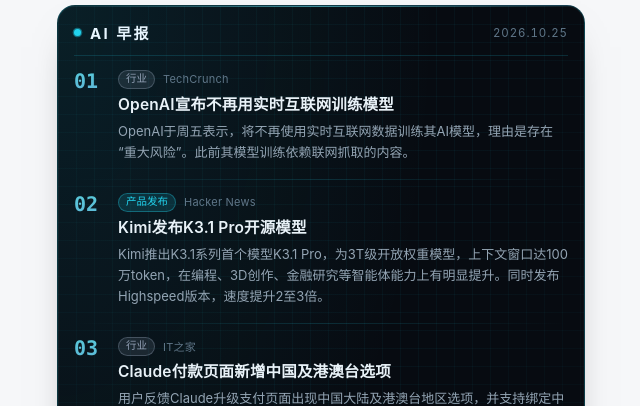
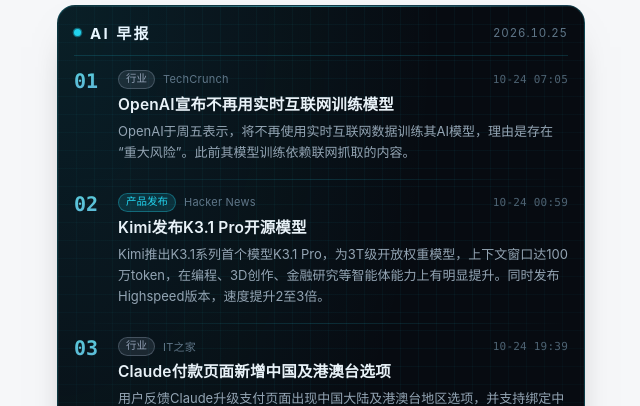
Before and after one commit to Daniel-BBy/Daily-assistant, a website with bundled scripts: page web/index.html in a window 1280 px wide. Shown: the part 363-769 px from the top of the page, without its empty margins (319-959 px from the left). Built offline with nearby package versions, Linux system fonts and the light colour scheme; files whose address does not match are found by name.

Commit message:
早报每条显示北京时间（显式 Asia/Shanghai，固定 MM-DD HH:mm 格式）

```diff
--- a/web/app.js
+++ b/web/app.js
@@ -214,6 +214,43 @@ const CAT_COLORS = {
   行业: '#94a3b8',
 }
 
+/**
+ * 固定格式的北京时间（MM-DD HH:mm）。
+ *
+ * 不能用 toLocaleString 直接拼：不同浏览器给出的分隔符和字段不一致
+ * （`10/24 07:05` 还是 `2026/10/24 07:05`），同一条数据在两台设备上会长得不一样。
+ * formatToParts 保证结果稳定。
+ *
+ * 必须显式写 timeZone：UTC 比北京慢 8 小时，晚上发的新闻用 UTC 日期会错一天，
+ * 现在这 10 条里就有 5 条属于这种情况。
+ */
+function fmtBeijing(iso) {
+  if (!iso) return ''
+  const d = new Date(iso)
+  if (Number.isNaN(d.getTime())) return ''
+  const p = Object.fromEntries(
+    new Intl.DateTimeFormat('en-GB', {
+      timeZone: 'Asia/Shanghai',
+      month: '2-digit', day: '2-digit',
+      hour: '2-digit', minute: '2-digit', hour12: false,
+    }).formatToParts(d).map(x => [x.type, x.value]),
+  )
+  return `${p.month}-${p.day} ${p.hour}:${p.minute}`
+}
+
+/** 悬停时看的完整时间，带星期和时区说明。 */
+function fmtBeijingFull(iso) {
+  if (!iso) return ''
+  const d = new Date(iso)
+  if (Number.isNaN(d.getTime())) return ''
+  const s = new Intl.DateTimeFormat('zh-CN', {
+    timeZone: 'Asia/Shanghai',
+    year: 'numeric', month: 'long', day: 'numeric', weekday: 'long',
+    hour: '2-digit', minute: '2-digit', hour12: false,
+  }).format(d)
+  return `${s}（北京时间）`
+}
+
 async function loadNews() {
   let data
   try {
@@ -234,6 +271,8 @@ function renderNews(data) {
 
   $('news-list').innerHTML = items.map((n, i) => {
     const color = CAT_COLORS[n.category] ?? CAT_COLORS.行业
+    const time = fmtBeijing(n.publishedAt)
+    const timeFull = fmtBeijingFull(n.publishedAt)
     return `
       <li class="news-item">
         <span class="news-idx">${String(i + 1).padStart(2, '0')}</span>
@@ -241,6 +280,7 @@ function renderNews(data) {
           <div class="news-meta">
             <span class="news-cat" style="--c:${color}">${esc(n.category)}</span>
             <span class="news-src">${esc(n.source)}</span>
+            ${time ? `<time class="news-time" datetime="${esc(n.publishedAt)}" title="${esc(timeFull)}">${time}</time>` : ''}
           </div>
           <a class="news-h" href="${esc(n.url)}" target="_blank" rel="noopener noreferrer nofollow">${esc(n.title)}</a>
           <p class="news-p">${esc(n.summary)}</p>
@@ -251,7 +291,7 @@ function renderNews(data) {
   const t = data.generatedAt
     ? new Date(data.generatedAt).toLocaleString('zh-CN', { timeZone: 'Asia/Shanghai', hour: '2-digit', minute: '2-digit' })
     : ''
-  $('news-foot').textContent = `内容来自各媒体 · 版权归原作者${t ? ` · 生成于 ${t}` : ''}`
+  $('news-foot').textContent = `内容来自各媒体，版权归原作者 · 按重要性排序${t ? ` · 生成于 ${t}` : ''}`
   $('news-panel').hidden = false
 }
 
--- a/web/style.css
+++ b/web/style.css
@@ -338,6 +338,18 @@ footer { margin-top: 4px; text-align: center; }
   letter-spacing: 0.02em;
 }
 
+/* 北京时间：靠右、等宽、弱化。它是辅助信息，不该和标题抢注意力。 */
+.news-time {
+  margin-left: auto;
+  font-size: 11px;
+  line-height: 1;
+  color: #4d6272;
+  letter-spacing: 0.02em;
+  font-variant-numeric: tabular-nums;
+  white-space: nowrap;
+  font-family: ui-monospace, SFMono-Regular, "SF Mono", Menlo, monospace;
+}
+
 .news-h {
   display: block;
   font-size: 15.5px;
```
